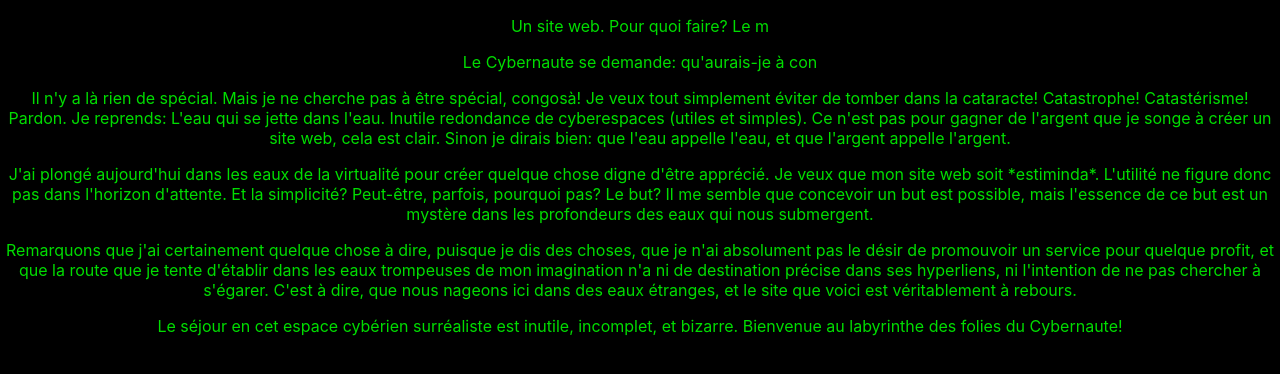
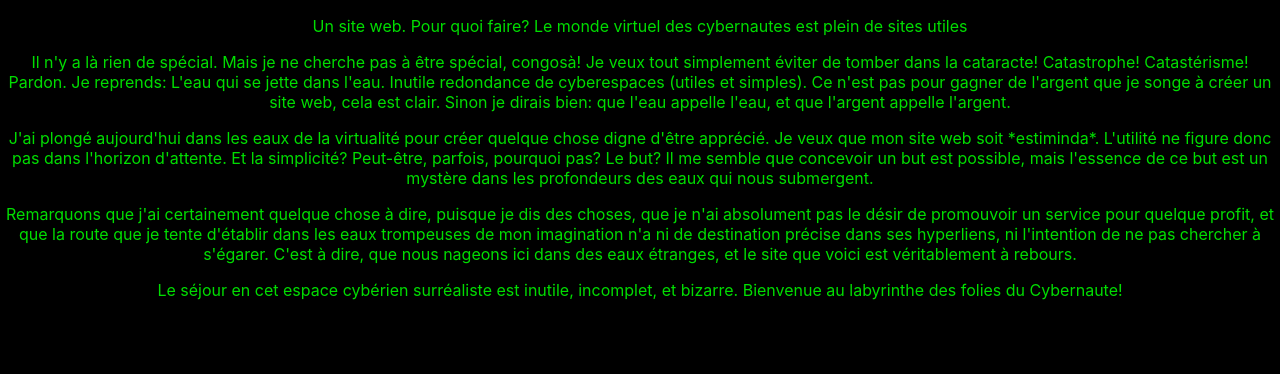
Before and after one commit to albergvasili/folies, a React (Create React App) app: page / in a window 1280 px wide. Shown: the top 374 px of the page. Built offline with nearby package versions, Linux system fonts and the light colour scheme; the HTML template or start-up script is replaced by a standard one.

Commit message:
Display paragraphs in order
-Extract Bienvenue component
-Create Continuer componenta to add buttons
-Define switchParagraph State
-Diplay button after paragraph text is rendered
-Create handleSecond function to handle onClick

```diff
--- a/src/App.js
+++ b/src/App.js
@@ -1,7 +1,7 @@
 import './App.css';
 import {useState, useEffect} from 'react';
 
-function App() {
+function Bienvenue() {
   const firstParagraphe = `
     Un site web.
     Pour quoi faire?
@@ -86,36 +86,51 @@ function App() {
     et bizarre.
     Bienvenue au labyrinthe des folies du Cybernaute!
         `;
+
+  const [switchParagraph, setSwitch] = useState(null);
+  const [firstParagraph, setFirst] = useState("");
+  const [secondParagraph, setSecond] = useState("");
+
+  async function typing(textString, paragraphNumber, changeStateFunction) {
     function sleep(time){
       return new Promise(r => setTimeout (r, time));
     };
 
-  const [first, setFirst] = useState("");
-  const [second, setSecond] = useState("");
+    let i;
+    let recomposeMessage = "";
+    const decomposeMessage = textString.split("");
 
-  async function typing(textString, changeStateFunction) {
-    let recomposeMessage = "";
-    const decomposeMessage = textString.split('');
-
-    for (let i = 0; i < decomposeMessage.length; i++) {
+    for (i = 0; i < decomposeMessage.length; i++) {
       recomposeMessage += decomposeMessage[i];
-      await sleep(100);
+      await sleep(50);
       changeStateFunction(recomposeMessage);
     };
-  }
+
+    if (i === textString.length) {
+      setSwitch(paragraphNumber + 1);
+    };
+  };
 
   useEffect(() => {
-    typing(firstParagraphe, setFirst)
-    typing(secondParagraphe, setSecond)
-  }, []);
+    typing(firstParagraphe, 1, setFirst);
+  }, [firstParagraphe]);
+
+  const handleSecond = (event) => {
+    event.preventDefault();
+    typing(secondParagraphe, 2, setSecond);
+    setSwitch(null);
+  };
 
   return (
     <div className="App">
       <p className="paragraph">
-        {first}
+        {firstParagraph}
       </p>
+      {switchParagraph === 2
+      ? <Continuer handleClick={handleSecond}/>
+     : null}
       <p className="paragraph">
-        {second}
+        {secondParagraph}
       </p>
       <p className="paragraph">
         {thirdParagraphe}
@@ -134,4 +149,18 @@ function App() {
   );
 }
 
+function Continuer({handleClick}) {
+  return (
+    <button onClick={handleClick}>Continuer</button>
+  );
+};
+
+function App() {
+  return (
+    <div className="App">
+      <Bienvenue />
+    </div>
+  );
+};
+
 export default App;
```
Lines whose indentation alone changed are shown as unchanged.
